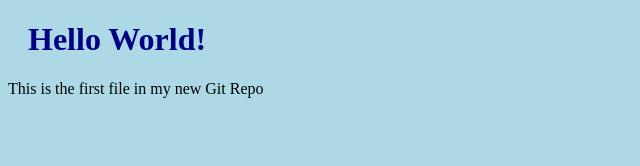
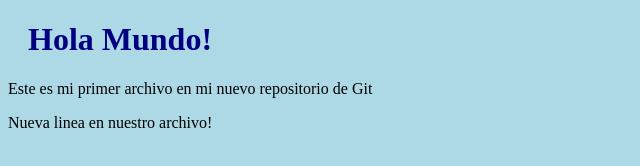
Before and after one commit to SebasYnojosa/hello-world, a plain HTML site: page index.html in a window 1280 px wide. Shown: the whole page, without its empty margins (0-640 px from the left). Drawn offline with Linux system fonts and the light colour scheme.

Commit message:
Actualizar 'index.html' con una nueva linea y traducido

```diff
--- a/index.html
+++ b/index.html
@@ -1,11 +1,12 @@
 <!DOCTYPE html>
 <html>
 <head>
-    <title>Hello World!</title>
+    <title>Hola Mundo!</title>
     <link rel="stylesheet" href="bluestyle.css">
 </head>
 <body>
-    <h1>Hello World!</h1>
-    <p>This is the first file in my new Git Repo</p>
+    <h1>Hola Mundo!</h1>
+    <p>Este es mi primer archivo en mi nuevo repositorio de Git</p>
+    <p>Nueva linea en nuestro archivo!</p>
 </body>
 </html>
```
